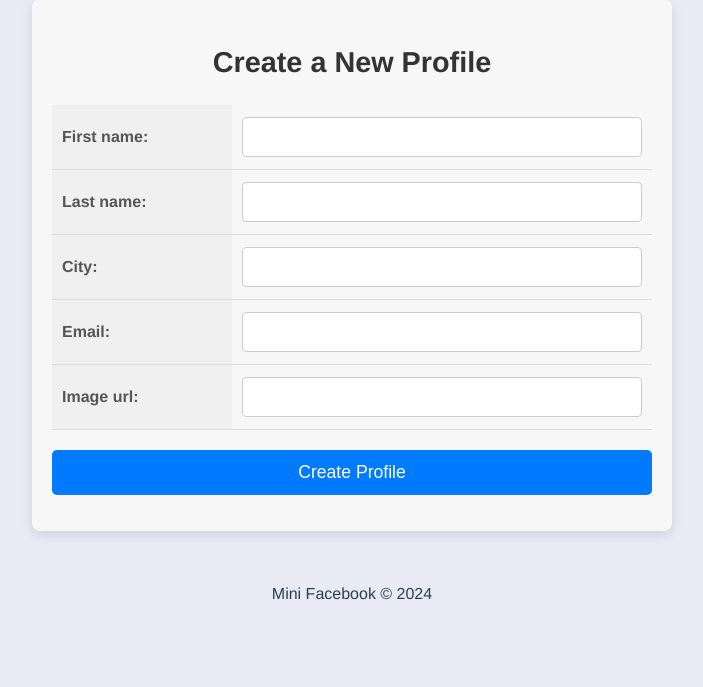
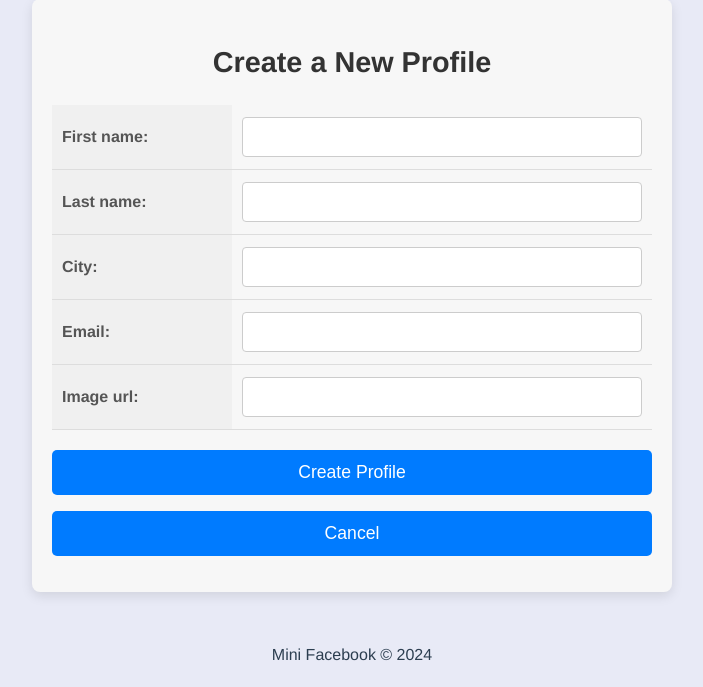
Before and after one commit to trucdg/test-heroku, a Django app: page /mini_fb/create_profile in a window 1280 px wide. Shown: the part 268-955 px from the top of the page, without its empty margins (288-991 px from the left). Before the commit the page ends 868 px from the top, so only its background shows below. Run offline with Django 5.2, Linux system fonts and the light colour scheme.

Commit message:
add cancel button to create_profile page

```diff
--- a/mini_fb/templates/mini_fb/create_profile_form.html
+++ b/mini_fb/templates/mini_fb/create_profile_form.html
@@ -18,5 +18,11 @@
             <!-- Submit button -->
             <button type="submit" class="create-profile-submit-btn">Create Profile</button>
          </form>
+
+         <!-- Cancel button -->
+        <form method="GET" action="{% url 'mini_fb:show_all_profiles_view' %}">
+            <button type="submit" class="create-profile-submit-btn">Cancel</button>
+        </form>
+
     </div>
 {% endblock %}
```
